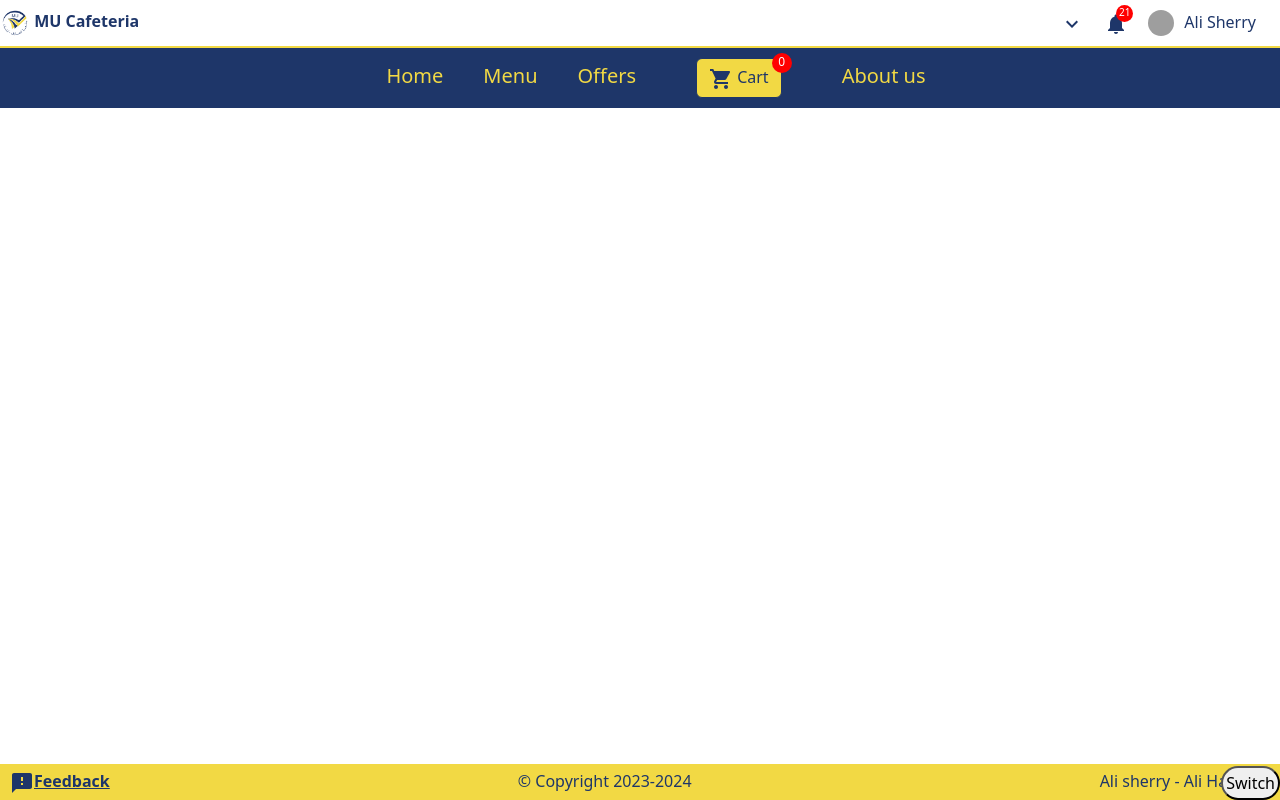
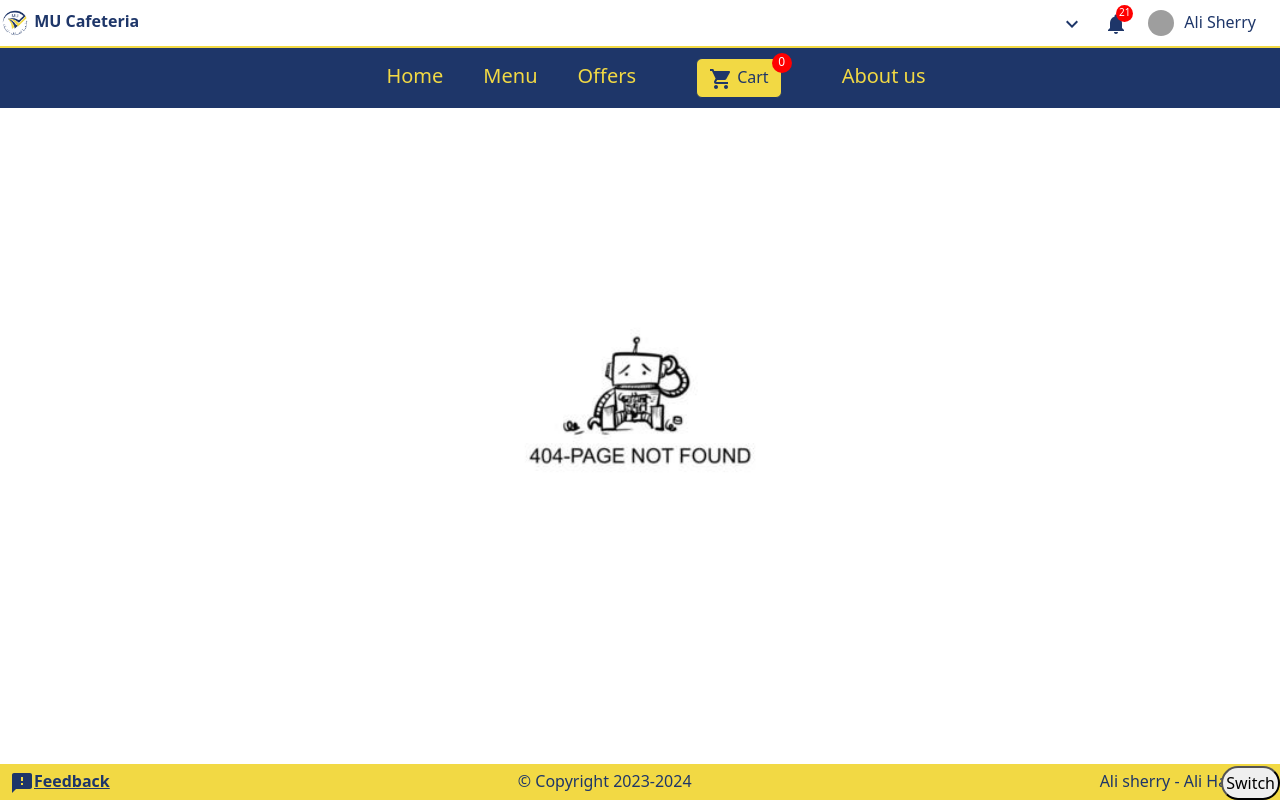
Before and after one commit to Alish1005/University-Cafeteria-front-end, a React (Create React App) app: page /itemManagment in a window 1280 px wide. Built offline with nearby package versions, Linux system fonts and the light colour scheme; grey boxes are pictures that could not be loaded.

Commit message:
small edits

```diff
--- a/src/pages/Admin-Interface/Admin.jsx
+++ b/src/pages/Admin-Interface/Admin.jsx
@@ -12,7 +12,7 @@ import OfferList from "./OfferList/OfferList";
 import StaffMenu from "./StaffMenu/StaffMenu";
 import Feedback from "./FeedBack/FeedBack";
 import ChangePassword from "../User-Interface/changePass/ChangePass";
-//import Home from "./Home/Home";
+import { Link } from "react-router-dom";
 import Dashboard from "./Dashboard/dashboard";
 import AdminSettings from '../../pages/Admin-Interface/AdminSettings/AdminSettings';
 import AddCustomer from "./AddCustomer/AddCustomer";
@@ -20,6 +20,7 @@ import AddStaff from "./addStaff/AddStaff";
 import AddItems from "./addItems/AddItems";
 import EditItems from "./editItems/EditItems";
 import { useState } from "react";
+import NotFound from "../NotFound/NotFound";
 
 
 
@@ -54,13 +55,14 @@ function Admin() {
                                 <Route path='/StaffList/AddStaff' element={<AddStaff/>}/>
                                 <Route path='/itemManagment/AddItem' element={<AddItems/>}/>
                                 <Route path='/itemManagment/EditItem' element={<EditItems id={EditItemId}/>}/>
+                                <Route path='/*' element={<NotFound/>}/>
 
 
                             </Routes>
                     </div>
                 </div>
             </div>
-            </Router>
+
             <Footer/>
             <div class="modal fade" id="exampleModal" tabindex="-1"  aria-labelledby="exampleModalLabel" aria-hidden="true">
                 <div class="modal-dialog modal-dialog-centered">
@@ -75,11 +77,13 @@ function Admin() {
                     </div>
                     <div class="modal-footer">
                         <button type="button" class="btn btn-secondary" data-bs-dismiss="modal">Close</button>
-                        <button type="button" class="btn btn-primary" onClick={()=>{window.location.pathname="/StaffMenu"}}>Save changes</button>
+                        {/*<button type="button" class="btn btn-primary" onClick={()=>{window.location.pathname="/StaffMenu"}}>Save changes</button>*/}
+                        <Link to="/StaffMenu" type="button" class="btn btn-primary text-secondary" >Save changes</Link>
                     </div>
                     </div>
                 </div>
             </div>
+            </Router>
         </div>
      );
 }
--- a/src/pages/Admin-Interface/itemManagments/ItemManagments.jsx
+++ b/src/pages/Admin-Interface/itemManagments/ItemManagments.jsx
@@ -109,13 +109,8 @@ const Sectioncolumns = [
   const [value, setValue] = useState('1');//For the
   const [sectionId,setSectionId]=useState(0)
   const [sectionName,setSectionName]=useState("")
-  const [sectionN,setSectionN]=useState({})
-
-
   const [sections,setSections]=useState([])
   const [items,setItems]=useState([])
-
-
   const [itemsM,setItemsM]=useState([])
   const [itemsH,setItemsH]=useState([])
 
@@ -135,9 +130,9 @@ const refresh=()=>{
     setSections(res.data);
     })
   }
-    useEffect(()=> {
+useEffect(()=> {
       refresh();
-      },[])
+  },[])
 
 //Item Actions
 //Delete Item
--- /dev/null
+++ b/src/pages/NotFound/NotFound.jsx
@@ -0,0 +1,16 @@
+import WarningAmberIcon from '@mui/icons-material/WarningAmber';
+import PriorityHighIcon from '@mui/icons-material/PriorityHigh';
+import NFImage from "./NotFound.jpg"
+import { useEffect } from 'react';
+function NotFound() {
+    useEffect(() => {
+        //document.title = `Not Found`;
+     }, []);
+    return (
+        <div className="text-danger w-bold position-relative" style={{height:"100vh",width:"100%",display:"flex",alignItems: "center",justifyContent: "center"}}>
+            <img className='position-fixed' src={NFImage} style={{width:"60vh",top:"50%",left:"50%",transform:"translate(-50%, -50%)"}}/>
+        </div>
+     );
+}
+
+export default NotFound;
--- a/src/pages/User-Interface/User.jsx
+++ b/src/pages/User-Interface/User.jsx
@@ -11,6 +11,7 @@ import { Rate } from 'antd';
 import TextArea from "antd/es/input/TextArea";
 import MyOrders from "./MyOrders/MyOrders";
 import Offers from "./Offers/Offers";
+import NotFound from "../NotFound/NotFound";
 
 function User() {
   return (
@@ -27,6 +28,7 @@ function User() {
         <Route path="/MyOrders" element={<MyOrders />} />
         <Route path="/Offers" element={<Offers />} />
         <Route path="/Login" element={<Login />} />
+        <Route path='/*' element={<NotFound/>}/>
 
 
       </Routes>
--- a/src/style/global.css
+++ b/src/style/global.css
@@ -21,7 +21,6 @@
     min-height: 100vh;
     overflow-y: auto;
     overflow-x: auto;
-
 }
   .main {
     font-family: "Inter", sans-serif;
@@ -67,7 +66,8 @@
   }
   @media (max-width :920px){
     .contentContainer{
-      margin: 0 0 0 60px ;
+      margin: 0 0 0 55px ;
+      padding: 0;
       width: 100%;
       display: grid;
     }
```
Also changed, not shown: src/pages/NotFound/NotFound.jpg (added).
